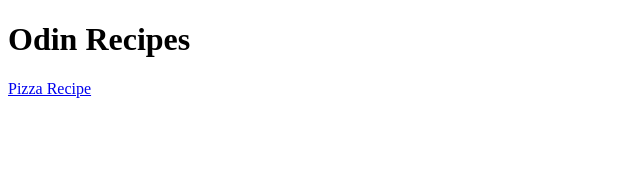
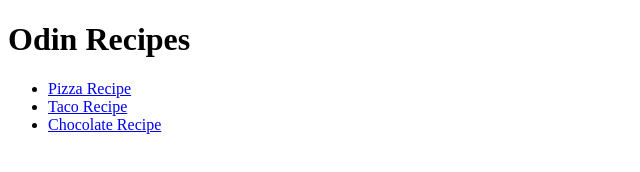
Before and after one commit to creative-cookie/odin-recipes, a plain HTML site: page index.html in a window 1280 px wide. Shown: the whole page, without its empty margins (0-640 px from the left). Drawn offline with Linux system fonts and the light colour scheme.

Commit message:
Add links to other recipe pages

```diff
--- a/index.html
+++ b/index.html
@@ -6,6 +6,10 @@
     </head>
     <body>
         <h1>Odin Recipes</h1>
-        <a href="./recipes/pizza.html">Pizza Recipe</a>
+        <ul>
+            <li><a href="./recipes/pizza.html">Pizza Recipe</a></li>
+            <li><a href="./recipes/taco.html">Taco Recipe</a></li>
+            <li><a href="./recipes/chocolate.html">Chocolate Recipe</a></li>
+        </ul>
     </body>
 </html>
```
